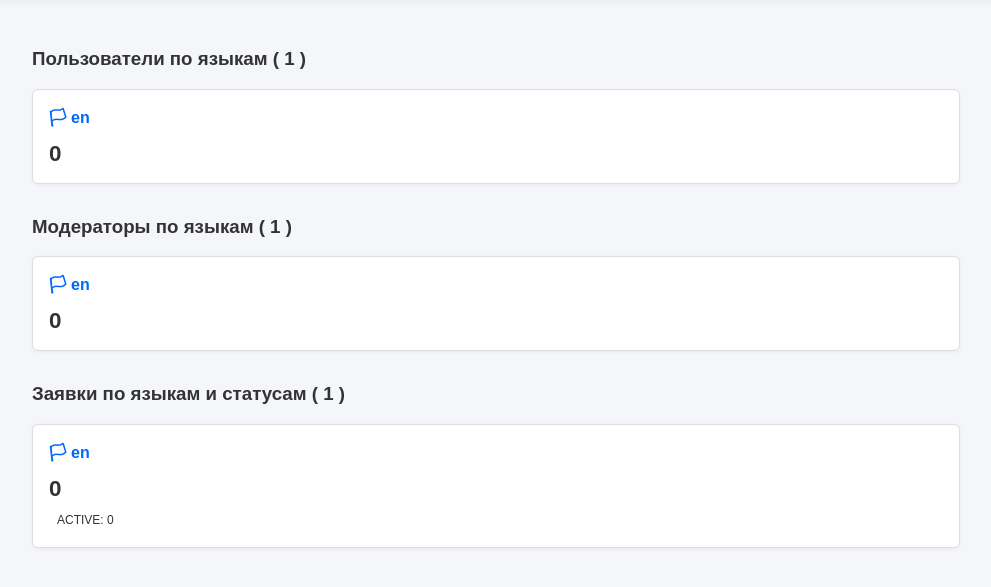
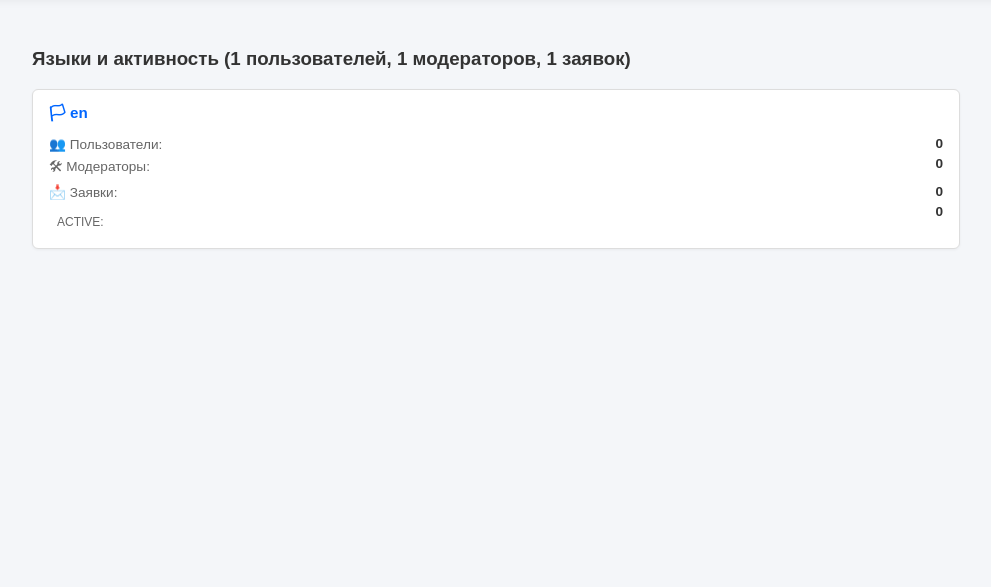
Before and after one commit to Vadimka00/GrandWebSupport, a FastAPI app: template templates/index.html in a window 1280 px wide. Shown: the part 62-649 px from the top of the page, without its empty margins (144-1135 px from the left). Run offline with FastAPI, Linux system fonts and the light colour scheme; the template is opened without the code that fills it: most values are stand-ins (such as "Sample title", 1, 10 or a date in 2020); parts of the project's set-up code (start-up, migrations or seed data) failed here and were passed over.

Commit message:
Добавление функционала

```diff
--- a/main.py
+++ b/main.py
@@ -190,6 +190,8 @@ async def index(request: Request):
 
         languages = sorted(set(user_stats) | set(mod_stats) | set(req_stats))
         statuses = ["pending", "in_progress", "closed"]
+        langs_result = await session.execute(select(Language))
+        lang_names = {l.code: l.name_ru for l in langs_result.scalars().all()}
 
         return templates.TemplateResponse("index.html", {
             "request": request,
@@ -199,6 +201,7 @@ async def index(request: Request):
             "languages": languages,
             "statuses": statuses,
             "flags": flags,
+            "lang_names": lang_names,
             "status_labels": status_labels,
             "total_users": total_users,
             "total_mods": total_mods,
@@ -310,23 +313,35 @@ async def update_translation(data: UpdateRequest):
         raise
 
 @app.get("/users", dependencies=[Depends(get_current_user)], response_class=HTMLResponse)
-async def users_view(request: Request, q: str = "", page: int = 1, per_page: int = 20):
-
+async def users_view(
+    request: Request,
+    q: str = "",
+    role: str = "",
+    page: int = 1,
+    per_page: int = 20
+):
     offset = (page - 1) * per_page
     client_ip = request.client.host
-    current_user = request.scope.get("user")  # если get_current_user добавляет юзера в scope
+    current_user = request.scope.get("user")
 
-    logger.info(f"🔍 /users requested by {current_user} from {client_ip} | query='{q}' | page={page}, per_page={per_page}")
+    logger.info(f"🔍 /users requested by {current_user} from {client_ip} | q='{q}', role='{role}', page={page}")
 
     async with SessionLocal() as session:
         count_query = select(func.count()).select_from(User)
         user_query = select(User)
 
+        filters = []
+
         if q:
             like = f"%{q.lower()}%"
-            filter_expr = func.lower(User.username).like(like) | func.lower(User.full_name).like(like)
-            count_query = count_query.where(filter_expr)
-            user_query = user_query.where(filter_expr)
+            filters.append(func.lower(User.username).like(like) | func.lower(User.full_name).like(like))
+
+        if role:
+            filters.append(User.role == role)
+
+        if filters:
+            count_query = count_query.where(*filters)
+            user_query = user_query.where(*filters)
 
         total = await session.scalar(count_query)
 
@@ -338,21 +353,24 @@ async def users_view(request: Request, q: str = "", page: int = 1, per_page: int
         users = await session.execute(
             user_query.order_by(User.id.desc()).offset(offset).limit(per_page)
         )
+
         langs_available = await session.execute(
             select(Language).where(Language.available == True)
         )
         available_languages = langs_available.scalars().all()
 
+    lang_names = {lang.code: lang.name_ru for lang in available_languages}
+
     total_pages = (total + per_page - 1) // per_page
-
-    logger.info(f"✅ /users responded with {total} users")
 
     return templates.TemplateResponse("users.html", {
         "request": request,
         "total": total,
         "lang_counts": lang_counts,
+        "lang_names": lang_names,
         "users": users.scalars().all(),
         "query": q,
+        "selected_role": role,
         "page": page,
         "total_pages": total_pages,
         "available_languages": available_languages,
@@ -439,17 +457,21 @@ async def requests_view(
     page: int = 1,
     per_page: int = 20,
 ):
-
     offset = (page - 1) * per_page
-
     client_ip = request.client.host
-    current_user = request.scope.get("user")  # если get_current_user это добавляет
+    current_user = request.scope.get("user")
 
     logger.info(
         f"📥 /requests requested by {current_user} from {client_ip} | lang={lang} | status={status} | page={page}, per_page={per_page}"
     )
 
     async with SessionLocal() as session:
+        # Получаем все языки
+        languages_result = await session.execute(select(Language))
+        languages = languages_result.scalars().all()
+        lang_names = {l.code: l.name_ru for l in languages}
+
+        # Запрос по SupportRequest
         q = select(SupportRequest) \
             .options(
                 selectinload(SupportRequest.user),
@@ -465,9 +487,7 @@ async def requests_view(
         total_q = select(func.count()).select_from(q.subquery())
         total = await session.scalar(total_q)
 
-        result = await session.execute(
-            q.offset(offset).limit(per_page)
-        )
+        result = await session.execute(q.offset(offset).limit(per_page))
         requests_list = result.scalars().all()
 
         stat_result = await session.execute(
@@ -480,8 +500,9 @@ async def requests_view(
                 SupportRequest.status
             )
         )
-        raw_stats = stat_result.all()
+        raw_stats = list(stat_result.all())  # <-- Важно: приводим к списку ДО выхода
 
+    # Обработка статистики
     lang_stats = {}
     for l, st, cnt in raw_stats:
         rec = lang_stats.setdefault(l, {"total": 0, "pending": 0, "in_progress": 0, "closed": 0})
@@ -504,6 +525,7 @@ async def requests_view(
         "current_lang": lang,
         "current_status": status,
         "flags": flags,
+        "lang_names": lang_names,
         "status_labels": status_labels,
         "page": page,
         "total_pages": total_pages,
--- a/templates/index.html
+++ b/templates/index.html
@@ -56,6 +56,41 @@
     .status.in_progress{ background:#cce5ff; color:#004085; }
     .status.closed     { background:#d4edda; color:#155724; }
 
+    .lang-grid {
+      display: grid;
+      grid-template-columns: repeat(auto-fit, minmax(180px, 1fr));
+      gap: 1rem;
+    }
+
+    .lang-card {
+      background: var(--card);
+      border: 1px solid var(--border);
+      border-radius: var(--radius);
+      padding: 0.75rem 1rem;
+      box-shadow: 0 1px 3px rgba(0,0,0,0.05);
+    }
+
+    .lang-card h4 {
+      font-size: 0.95rem;
+      margin: 0 0 0.5rem;
+      display: flex;
+      align-items: center;
+      gap: 0.5rem;
+      color: var(--accent);
+    }
+
+    .lang-card .metric {
+      font-size: 0.85rem;
+      margin: 0.25rem 0;
+      display: flex;
+      justify-content: space-between;
+      color: var(--muted);
+    }
+
+    .lang-card .metric strong {
+      color: var(--text);
+    }
+
     @media(max-width:768px){
       .cards { flex-direction:column; }
     }
@@ -70,43 +105,20 @@
     {% block content %}
 
 <section>
-  <h3>Пользователи по языкам ( {{ total_users }} ) </h2>
-  <div class="cards">
+  <h3>Языки и активность ({{ total_users }} пользователей, {{ total_mods }} модераторов, {{ total_reqs }} заявок)</h3>
+  <div class="lang-grid">
     {% for lang in languages %}
-      <div class="card">
-        <h2>{{ flags.get(lang,'🏳') }} {{ lang }}</h2>
-        <div class="value">{{ user_stats.get(lang, 0) }}</div>
-      </div>
-    {% endfor %}
-  </div>
-</section>
-
-<section>
-  <h3>Модераторы по языкам ( {{ total_mods }} )</h2>
-  <div class="cards">
-    {% for lang in languages %}
-      <div class="card">
-        <h2>{{ flags.get(lang,'🏳') }} {{ lang }}</h2>
-        <div class="value">{{ mod_stats.get(lang, 0) }}</div>
-      </div>
-    {% endfor %}
-  </div>
-</section>
-
-<section>
-  <h3>Заявки по языкам и статусам ( {{ total_reqs }} )</h2>
-  <div class="cards">
-    {% for lang in languages %}
-      <div class="card">
-        <h2>{{ flags.get(lang,'🏳') }} {{ lang }}</h2>
-        <div class="value">{{ req_stats.get(lang, {}).total or 0 }}</div>
-        <div>
-          {% for s in statuses %}
-            <span class="status {{ s }}">
-              {{ status_labels.get(s,s) }}: {{ req_stats.get(lang, {}).get(s, 0) }}
-            </span>
-          {% endfor %}
-        </div>
+      <div class="lang-card">
+        <h4>{{ flags.get(lang, '🏳') }} {{ lang_names.get(lang, lang) }}</h4>
+        <div class="metric">👥 Пользователи: <strong>{{ user_stats.get(lang, 0) }}</strong></div>
+        <div class="metric">🛠 Модераторы: <strong>{{ mod_stats.get(lang, 0) }}</strong></div>
+        <div class="metric">📩 Заявки: <strong>{{ req_stats.get(lang, {}).total or 0 }}</strong></div>
+        {% for s in statuses %}
+          <div class="metric">
+            <span class="status {{ s }}">{{ status_labels.get(s, s) }}:</span>
+            <strong>{{ req_stats.get(lang, {}).get(s, 0) }}</strong>
+          </div>
+        {% endfor %}
       </div>
     {% endfor %}
   </div>
```
Also changed, not shown: templates/requests.html (+4 -5 lines), templates/users.html (+23 -48 lines).
